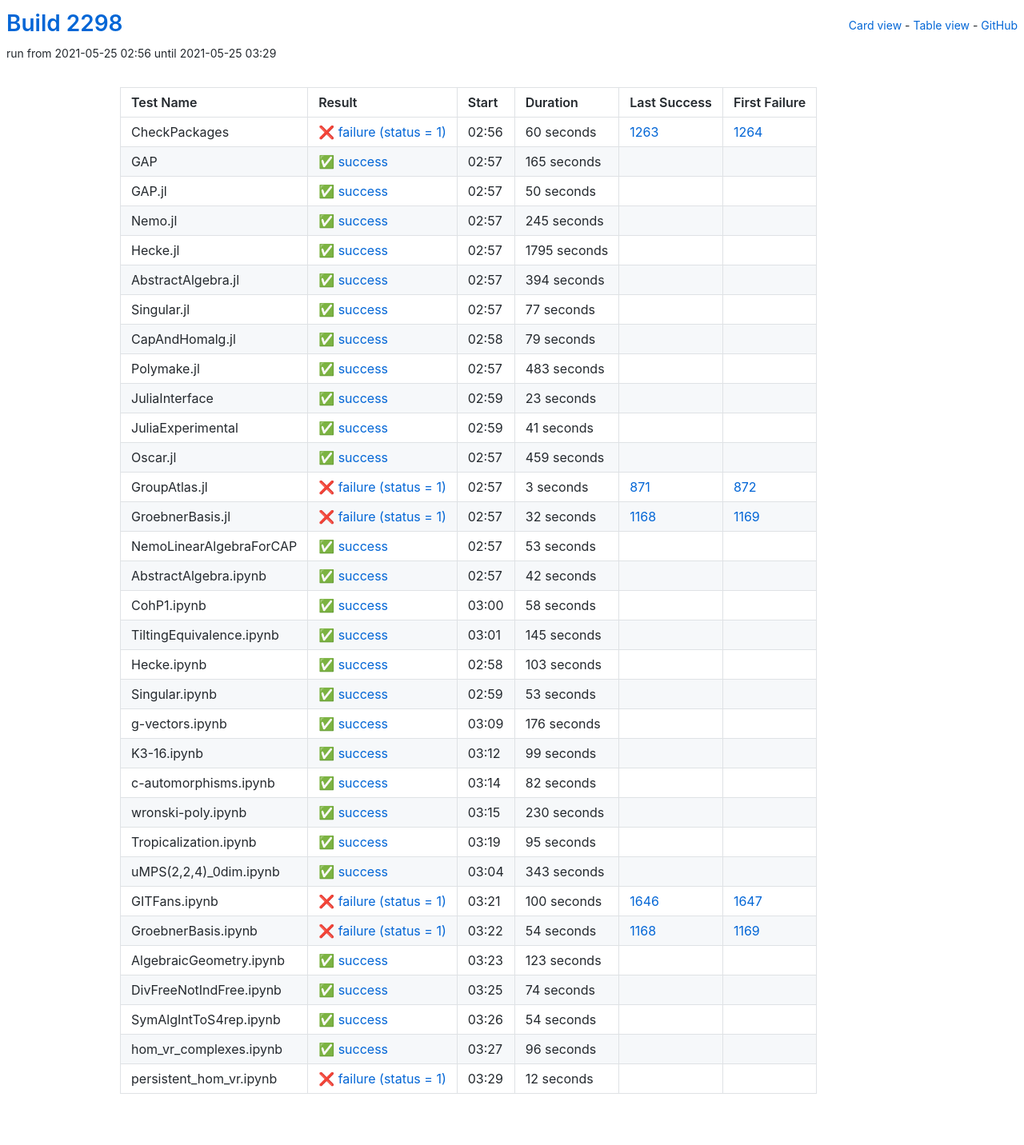
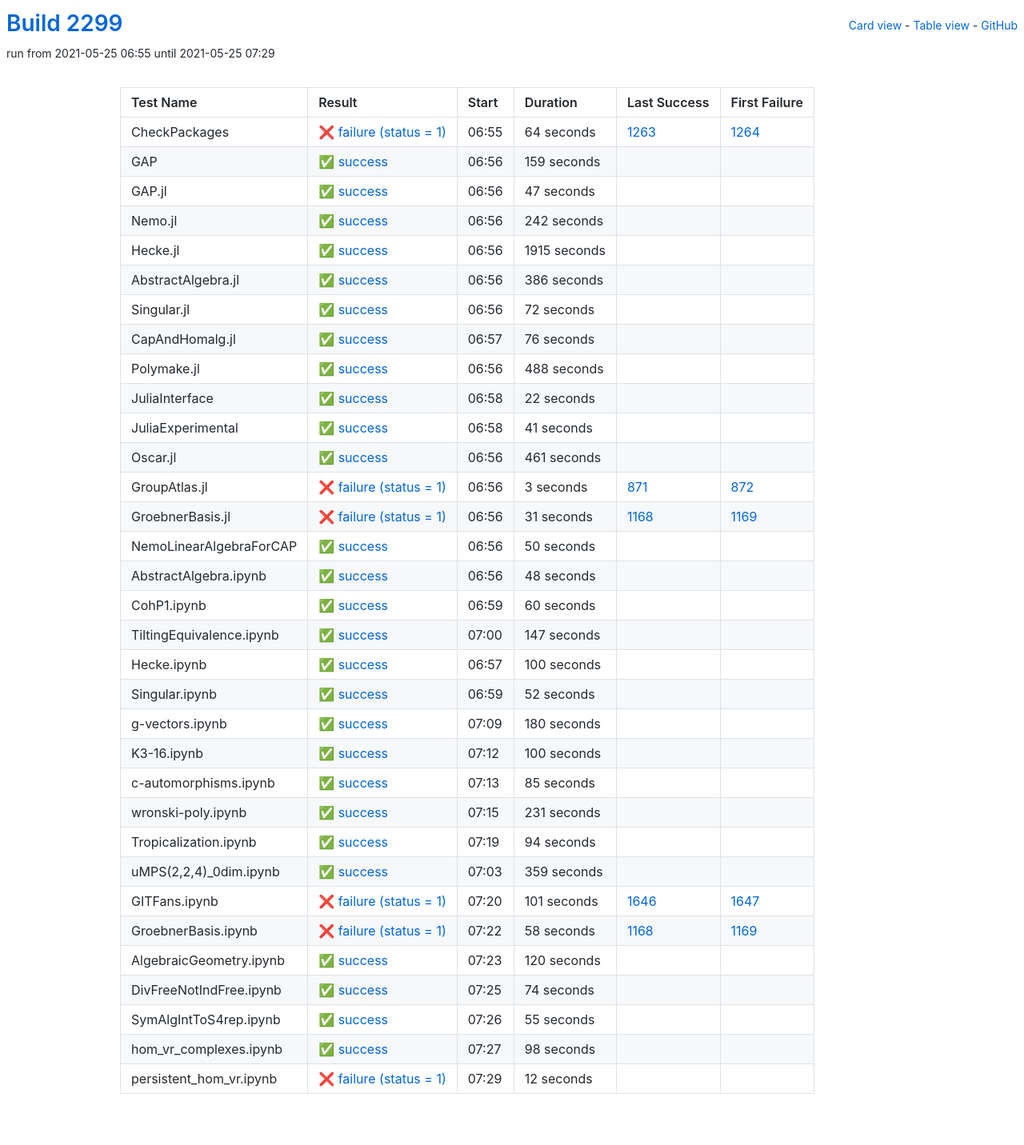
Before and after one commit to oscar-system/oscar-ci-status-stable, a Jekyll site: the page built from table.html, in a window 1280 px wide. Shown: the whole page at 80% size. Built offline with Jekyll 4.4.1, drawn with Linux system fonts in a browser that asks for light colours.

Commit message:
Build #2299

```diff
--- a/_data/ci.yml
+++ b/_data/ci.yml
@@ -1,6 +1,6 @@
 ---
-build: 2298
-build_url: https://oscarci.mathematik.uni-kl.de/job/oscar-stable/2298/
+build: 2299
+build_url: https://oscarci.mathematik.uni-kl.de/job/oscar-stable/2299/
 job: oscar-stable
 organization: oscar-system
 repo: oscar-ci-status-stable
@@ -8,128 +8,128 @@ repourl: https://github.com/oscar-system/oscar-ci-status-stable
 tests:
 - name: CheckPackages
   id: checkpackages
-  log: https://oscarci.mathematik.uni-kl.de/job/oscar-stable/2298/artifact/logs/build-2298/CheckPackages.log
-  start: 2021-05-25 02:56
+  log: https://oscarci.mathematik.uni-kl.de/job/oscar-stable/2299/artifact/logs/build-2299/CheckPackages.log
+  start: 2021-05-25 06:55
   success: false
   exitcode: 1
   status: failure
-  duration: 60
+  duration: 64
   last_success: 1263
   last_success_url: https://oscarci.mathematik.uni-kl.de/job/oscar-stable/1263/
   first_failure: 1264
   first_failure_url: https://oscarci.mathematik.uni-kl.de/job/oscar-stable/1264/
 - name: GAP
   id: gap
-  log: https://oscarci.mathematik.uni-kl.de/job/oscar-stable/2298/artifact/logs/build-2298/GAP.log
-  start: 2021-05-25 02:57
+  log: https://oscarci.mathematik.uni-kl.de/job/oscar-stable/2299/artifact/logs/build-2299/GAP.log
+  start: 2021-05-25 06:56
   success: true
   exitcode: 0
   status: success
-  duration: 165
+  duration: 159
   last_success: false
   last_success_url:
   first_failure: false
   first_failure_url:
 - name: GAP.jl
   id: gap-jl
-  log: https://oscarci.mathematik.uni-kl.de/job/oscar-stable/2298/artifact/logs/build-2298/GAP.jl.log
-  start: 2021-05-25 02:57
+  log: https://oscarci.mathematik.uni-kl.de/job/oscar-stable/2299/artifact/logs/build-2299/GAP.jl.log
+  start: 2021-05-25 06:56
   success: true
   exitcode: 0
   status: success
-  duration: 50
+  duration: 47
   last_success: false
   last_success_url:
   first_failure: false
   first_failure_url:
 - name: Nemo.jl
   id: nemo-jl
-  log: https://oscarci.mathematik.uni-kl.de/job/oscar-stable/2298/artifact/logs/build-2298/Nemo.jl.log
-  start: 2021-05-25 02:57
+  log: https://oscarci.mathematik.uni-kl.de/job/oscar-stable/2299/artifact/logs/build-2299/Nemo.jl.log
+  start: 2021-05-25 06:56
   success: true
   exitcode: 0
   status: success
-  duration: 245
+  duration: 242
   last_success: false
   last_success_url:
   first_failure: false
   first_failure_url:
 - name: Hecke.jl
   id: hecke-jl
-  log: https://oscarci.mathematik.uni-kl.de/job/oscar-stable/2298/artifact/logs/build-2298/Hecke.jl.log
-  start: 2021-05-25 02:57
+  log: https://oscarci.mathematik.uni-kl.de/job/oscar-stable/2299/artifact/logs/build-2299/Hecke.jl.log
+  start: 2021-05-25 06:56
   success: true
   exitcode: 0
   status: success
-  duration: 1795
+  duration: 1915
   last_success: false
   last_success_url:
   first_failure: false
   first_failure_url:
 - name: AbstractAlgebra.jl
   id: abstractalgebra-jl
-  log: https://oscarci.mathematik.uni-kl.de/job/oscar-stable/2298/artifact/logs/build-2298/AbstractAlgebra.jl.log
-  start: 2021-05-25 02:57
+  log: https://oscarci.mathematik.uni-kl.de/job/oscar-stable/2299/artifact/logs/build-2299/AbstractAlgebra.jl.log
+  start: 2021-05-25 06:56
   success: true
   exitcode: 0
   status: success
-  duration: 394
+  duration: 386
   last_success: false
   last_success_url:
   first_failure: false
   first_failure_url:
 - name: Singular.jl
   id: singular-jl
-  log: https://oscarci.mathematik.uni-kl.de/job/oscar-stable/2298/artifact/logs/build-2298/Singular.jl.log
-  start: 2021-05-25 02:57
+  log: https://oscarci.mathematik.uni-kl.de/job/oscar-stable/2299/artifact/logs/build-2299/Singular.jl.log
+  start: 2021-05-25 06:56
   success: true
   exitcode: 0
   status: success
-  duration: 77
+  duration: 72
   last_success: false
   last_success_url:
   first_failure: false
   first_failure_url:
 - name: CapAndHomalg.jl
   id: capandhomalg-jl
-  log: https://oscarci.mathematik.uni-kl.de/job/oscar-stable/2298/artifact/logs/build-2298/CapAndHomalg.jl.log
-  start: 2021-05-25 02:58
+  log: https://oscarci.mathematik.uni-kl.de/job/oscar-stable/2299/artifact/logs/build-2299/CapAndHomalg.jl.log
+  start: 2021-05-25 06:57
   success: true
   exitcode: 0
   status: success
-  duration: 79
+  duration: 76
   last_success: false
   last_success_url:
   first_failure: false
   first_failure_url:
 - name: Polymake.jl
   id: polymake-jl
-  log: https://oscarci.mathematik.uni-kl.de/job/oscar-stable/2298/artifact/logs/build-2298/Polymake.jl.log
-  start: 2021-05-25 02:57
+  log: https://oscarci.mathematik.uni-kl.de/job/oscar-stable/2299/artifact/logs/build-2299/Polymake.jl.log
+  start: 2021-05-25 06:56
   success: true
   exitcode: 0
   status: success
-  duration: 483
+  duration: 488
   last_success: false
   last_success_url:
   first_failure: false
   first_failure_url:
 - name: JuliaInterface
   id: juliainterface
-  log: https://oscarci.mathematik.uni-kl.de/job/oscar-stable/2298/artifact/logs/build-2298/JuliaInterface.log
-  start: 2021-05-25 02:59
+  log: https://oscarci.mathematik.uni-kl.de/job/oscar-stable/2299/artifact/logs/build-2299/JuliaInterface.log
+  start: 2021-05-25 06:58
   success: true
   exitcode: 0
   status: success
-  duration: 23
+  duration: 22
   last_success: false
   last_success_url:
   first_failure: false
   first_failure_url:
 - name: JuliaExperimental
   id: juliaexperimental
-  log: https://oscarci.mathematik.uni-kl.de/job/oscar-stable/2298/artifact/logs/build-2298/JuliaExperimental.log
-  start: 2021-05-25 02:59
+  log: https://oscarci.mathematik.uni-kl.de/job/oscar-stable/2299/artifact/logs/build-2299/JuliaExperimental.log
+  start: 2021-05-25 06:58
   success: true
   exitcode: 0
   status: success
@@ -140,20 +140,20 @@ tests:
   first_failure_url:
 - name: Oscar.jl
   id: oscar-jl
-  log: https://oscarci.mathematik.uni-kl.de/job/oscar-stable/2298/artifact/logs/build-2298/Oscar.jl.log
-  start: 2021-05-25 02:57
+  log: https://oscarci.mathematik.uni-kl.de/job/oscar-stable/2299/artifact/logs/build-2299/Oscar.jl.log
+  start: 2021-05-25 06:56
   success: true
   exitcode: 0
   status: success
-  duration: 459
+  duration: 461
   last_success: false
   last_success_url:
   first_failure: false
   first_failure_url:
 - name: GroupAtlas.jl
   id: groupatlas-jl
-  log: https://oscarci.mathematik.uni-kl.de/job/oscar-stable/2298/artifact/logs/build-2298/GroupAtlas.jl.log
-  start: 2021-05-25 02:57
+  log: https://oscarci.mathematik.uni-kl.de/job/oscar-stable/2299/artifact/logs/build-2299/GroupAtlas.jl.log
+  start: 2021-05-25 06:56
   success: false
   exitcode: 1
   status: failure
@@ -164,200 +164,200 @@ tests:
   first_failure_url: https://oscarci.mathematik.uni-kl.de/job/oscar-stable/872/
 - name: GroebnerBasis.jl
   id: groebnerbasis-jl
-  log: https://oscarci.mathematik.uni-kl.de/job/oscar-stable/2298/artifact/logs/build-2298/GroebnerBasis.jl.log
-  start: 2021-05-25 02:57
+  log: https://oscarci.mathematik.uni-kl.de/job/oscar-stable/2299/artifact/logs/build-2299/GroebnerBasis.jl.log
+  start: 2021-05-25 06:56
   success: false
   exitcode: 1
   status: failure
-  duration: 32
+  duration: 31
   last_success: 1168
   last_success_url: https://oscarci.mathematik.uni-kl.de/job/oscar-stable/1168/
   first_failure: 1169
   first_failure_url: https://oscarci.mathematik.uni-kl.de/job/oscar-stable/1169/
 - name: NemoLinearAlgebraForCAP
   id: nemolinearalgebraforcap
-  log: https://oscarci.mathematik.uni-kl.de/job/oscar-stable/2298/artifact/logs/build-2298/NemoLinearAlgebraForCAP.log
-  start: 2021-05-25 02:57
+  log: https://oscarci.mathematik.uni-kl.de/job/oscar-stable/2299/artifact/logs/build-2299/NemoLinearAlgebraForCAP.log
+  start: 2021-05-25 06:56
   success: true
   exitcode: 0
   status: success
-  duration: 53
+  duration: 50
   last_success: false
   last_success_url:
   first_failure: false
   first_failure_url:
 - name: AbstractAlgebra.ipynb
   id: abstractalgebra-ipynb
-  log: https://oscarci.mathematik.uni-kl.de/job/oscar-stable/2298/artifact/logs/build-2298/AbstractAlgebra.ipynb.log
-  start: 2021-05-25 02:57
+  log: https://oscarci.mathematik.uni-kl.de/job/oscar-stable/2299/artifact/logs/build-2299/AbstractAlgebra.ipynb.log
+  start: 2021-05-25 06:56
   success: true
   exitcode: 0
   status: success
-  duration: 42
+  duration: 48
   last_success: false
   last_success_url:
   first_failure: false
   first_failure_url:
 - name: CohP1.ipynb
   id: cohp1-ipynb
-  log: https://oscarci.mathematik.uni-kl.de/job/oscar-stable/2298/artifact/logs/build-2298/CohP1.ipynb.log
-  start: 2021-05-25 03:00
+  log: https://oscarci.mathematik.uni-kl.de/job/oscar-stable/2299/artifact/logs/build-2299/CohP1.ipynb.log
+  start: 2021-05-25 06:59
   success: true
   exitcode: 0
   status: success
-  duration: 58
+  duration: 60
   last_success: false
   last_success_url:
   first_failure: false
   first_failure_url:
 - name: TiltingEquivalence.ipynb
   id: tiltingequivalence-ipynb
-  log: https://oscarci.mathematik.uni-kl.de/job/oscar-stable/2298/artifact/logs/build-2298/TiltingEquivalence.ipynb.log
-  start: 2021-05-25 03:01
+  log: https://oscarci.mathematik.uni-kl.de/job/oscar-stable/2299/artifact/logs/build-2299/TiltingEquivalence.ipynb.log
+  start: 2021-05-25 07:00
   success: true
   exitcode: 0
   status: success
-  duration: 145
+  duration: 147
   last_success: false
   last_success_url:
   first_failure: false
   first_failure_url:
 - name: Hecke.ipynb
   id: hecke-ipynb
-  log: https://oscarci.mathematik.uni-kl.de/job/oscar-stable/2298/artifact/logs/build-2298/Hecke.ipynb.log
-  start: 2021-05-25 02:58
+  log: https://oscarci.mathematik.uni-kl.de/job/oscar-stable/2299/artifact/logs/build-2299/Hecke.ipynb.log
+  start: 2021-05-25 06:57
   success: true
   exitcode: 0
   status: success
-  duration: 103
+  duration: 100
   last_success: false
   last_success_url:
   first_failure: false
   first_failure_url:
 - name: Singular.ipynb
   id: singular-ipynb
-  log: https://oscarci.mathematik.uni-kl.de/job/oscar-stable/2298/artifact/logs/build-2298/Singular.ipynb.log
-  start: 2021-05-25 02:59
+  log: https://oscarci.mathematik.uni-kl.de/job/oscar-stable/2299/artifact/logs/build-2299/Singular.ipynb.log
+  start: 2021-05-25 06:59
   success: true
   exitcode: 0
   status: success
-  duration: 53
+  duration: 52
   last_success: false
   last_success_url:
   first_failure: false
   first_failure_url:
 - name: g-vectors.ipynb
   id: g-vectors-ipynb
-  log: https://oscarci.mathematik.uni-kl.de/job/oscar-stable/2298/artifact/logs/build-2298/g-vectors.ipynb.log
-  start: 2021-05-25 03:09
+  log: https://oscarci.mathematik.uni-kl.de/job/oscar-stable/2299/artifact/logs/build-2299/g-vectors.ipynb.log
+  start: 2021-05-25 07:09
   success: true
   exitcode: 0
   status: success
-  duration: 176
+  duration: 180
   last_success: false
   last_success_url:
   first_failure: false
   first_failure_url:
 - name: K3-16.ipynb
   id: k3-16-ipynb
-  log: https://oscarci.mathematik.uni-kl.de/job/oscar-stable/2298/artifact/logs/build-2298/K3-16.ipynb.log
-  start: 2021-05-25 03:12
+  log: https://oscarci.mathematik.uni-kl.de/job/oscar-stable/2299/artifact/logs/build-2299/K3-16.ipynb.log
+  start: 2021-05-25 07:12
   success: true
   exitcode: 0
   status: success
-  duration: 99
+  duration: 100
   last_success: false
   last_success_url:
   first_failure: false
   first_failure_url:
 - name: c-automorphisms.ipynb
   id: c-automorphisms-ipynb
-  log: https://oscarci.mathematik.uni-kl.de/job/oscar-stable/2298/artifact/logs/build-2298/c-automorphisms.ipynb.log
-  start: 2021-05-25 03:14
+  log: https://oscarci.mathematik.uni-kl.de/job/oscar-stable/2299/artifact/logs/build-2299/c-automorphisms.ipynb.log
+  start: 2021-05-25 07:13
   success: true
   exitcode: 0
   status: success
-  duration: 82
+  duration: 85
   last_success: false
   last_success_url:
   first_failure: false
   first_failure_url:
 - name: wronski-poly.ipynb
   id: wronski-poly-ipynb
-  log: https://oscarci.mathematik.uni-kl.de/job/oscar-stable/2298/artifact/logs/build-2298/wronski-poly.ipynb.log
-  start: 2021-05-25 03:15
+  log: https://oscarci.mathematik.uni-kl.de/job/oscar-stable/2299/artifact/logs/build-2299/wronski-poly.ipynb.log
+  start: 2021-05-25 07:15
   success: true
   exitcode: 0
   status: success
-  duration: 230
+  duration: 231
   last_success: false
   last_success_url:
   first_failure: false
   first_failure_url:
 - name: Tropicalization.ipynb
   id: tropicalization-ipynb
-  log: https://oscarci.mathematik.uni-kl.de/job/oscar-stable/2298/artifact/logs/build-2298/Tropicalization.ipynb.log
-  start: 2021-05-25 03:19
+  log: https://oscarci.mathematik.uni-kl.de/job/oscar-stable/2299/artifact/logs/build-2299/Tropicalization.ipynb.log
+  start: 2021-05-25 07:19
   success: true
   exitcode: 0
   status: success
-  duration: 95
+  duration: 94
   last_success: false
   last_success_url:
   first_failure: false
   first_failure_url:
 - name: uMPS(2,2,4)_0dim.ipynb
   id: umps-2-2-4-0dim-ipynb
-  log: https://oscarci.mathematik.uni-kl.de/job/oscar-stable/2298/artifact/logs/build-2298/uMPS-2-2-4-_0dim.ipynb.log
-  start: 2021-05-25 03:04
+  log: https://oscarci.mathematik.uni-kl.de/job/oscar-stable/2299/artifact/logs/build-2299/uMPS-2-2-4-_0dim.ipynb.log
+  start: 2021-05-25 07:03
   success: true
   exitcode: 0
   status: success
-  duration: 343
+  duration: 359
   last_success: false
   last_success_url:
   first_failure: false
   first_failure_url:
 - name: GITFans.ipynb
   id: gitfans-ipynb
-  log: https://oscarci.mathematik.uni-kl.de/job/oscar-stable/2298/artifact/logs/build-2298/GITFans.ipynb.log
-  start: 2021-05-25 03:21
+  log: https://oscarci.mathematik.uni-kl.de/job/oscar-stable/2299/artifact/logs/build-2299/GITFans.ipynb.log
+  start: 2021-05-25 07:20
   success: false
   exitcode: 1
   status: failure
-  duration: 100
+  duration: 101
   last_success: 1646
   last_success_url: https://oscarci.mathematik.uni-kl.de/job/oscar-stable/1646/
   first_failure: 1647
   first_failure_url: https://oscarci.mathematik.uni-kl.de/job/oscar-stable/1647/
 - name: GroebnerBasis.ipynb
   id: groebnerbasis-ipynb
-  log: https://oscarci.mathematik.uni-kl.de/job/oscar-stable/2298/artifact/logs/build-2298/GroebnerBasis.ipynb.log
-  start: 2021-05-25 03:22
+  log: https://oscarci.mathematik.uni-kl.de/job/oscar-stable/2299/artifact/logs/build-2299/GroebnerBasis.ipynb.log
+  start: 2021-05-25 07:22
   success: false
   exitcode: 1
   status: failure
-  duration: 54
+  duration: 58
   last_success: 1168
   last_success_url: https://oscarci.mathematik.uni-kl.de/job/oscar-stable/1168/
   first_failure: 1169
   first_failure_url: https://oscarci.mathematik.uni-kl.de/job/oscar-stable/1169/
 - name: AlgebraicGeometry.ipynb
   id: algebraicgeometry-ipynb
-  log: https://oscarci.mathematik.uni-kl.de/job/oscar-stable/2298/artifact/logs/build-2298/AlgebraicGeometry.ipynb.log
-  start: 2021-05-25 03:23
+  log: https://oscarci.mathematik.uni-kl.de/job/oscar-stable/2299/artifact/logs/build-2299/AlgebraicGeometry.ipynb.log
+  start: 2021-05-25 07:23
   success: true
   exitcode: 0
   status: success
-  duration: 123
+  duration: 120
   last_success: false
   last_success_url:
   first_failure: false
   first_failure_url:
 - name: DivFreeNotIndFree.ipynb
   id: divfreenotindfree-ipynb
-  log: https://oscarci.mathematik.uni-kl.de/job/oscar-stable/2298/artifact/logs/build-2298/DivFreeNotIndFree.ipynb.log
-  start: 2021-05-25 03:25
+  log: https://oscarci.mathematik.uni-kl.de/job/oscar-stable/2299/artifact/logs/build-2299/DivFreeNotIndFree.ipynb.log
+  start: 2021-05-25 07:25
   success: true
   exitcode: 0
   status: success
@@ -368,32 +368,32 @@ tests:
   first_failure_url:
 - name: SymAlgIntToS4rep.ipynb
   id: symalginttos4rep-ipynb
-  log: https://oscarci.mathematik.uni-kl.de/job/oscar-stable/2298/artifact/logs/build-2298/SymAlgIntToS4rep.ipynb.log
-  start: 2021-05-25 03:26
+  log: https://oscarci.mathematik.uni-kl.de/job/oscar-stable/2299/artifact/logs/build-2299/SymAlgIntToS4rep.ipynb.log
+  start: 2021-05-25 07:26
   success: true
   exitcode: 0
   status: success
-  duration: 54
+  duration: 55
   last_success: false
   last_success_url:
   first_failure: false
   first_failure_url:
 - name: hom_vr_complexes.ipynb
   id: hom-vr-complexes-ipynb
-  log: https://oscarci.mathematik.uni-kl.de/job/oscar-stable/2298/artifact/logs/build-2298/hom_vr_complexes.ipynb.log
-  start: 2021-05-25 03:27
+  log: https://oscarci.mathematik.uni-kl.de/job/oscar-stable/2299/artifact/logs/build-2299/hom_vr_complexes.ipynb.log
+  start: 2021-05-25 07:27
   success: true
   exitcode: 0
   status: success
-  duration: 96
+  duration: 98
   last_success: false
   last_success_url:
   first_failure: false
   first_failure_url:
 - name: persistent_hom_vr.ipynb
   id: persistent-hom-vr-ipynb
-  log: https://oscarci.mathematik.uni-kl.de/job/oscar-stable/2298/artifact/logs/build-2298/persistent_hom_vr.ipynb.log
-  start: 2021-05-25 03:29
+  log: https://oscarci.mathematik.uni-kl.de/job/oscar-stable/2299/artifact/logs/build-2299/persistent_hom_vr.ipynb.log
+  start: 2021-05-25 07:29
   success: false
   exitcode: 1
   status: failure
```
Also changed, not shown: README.md.
